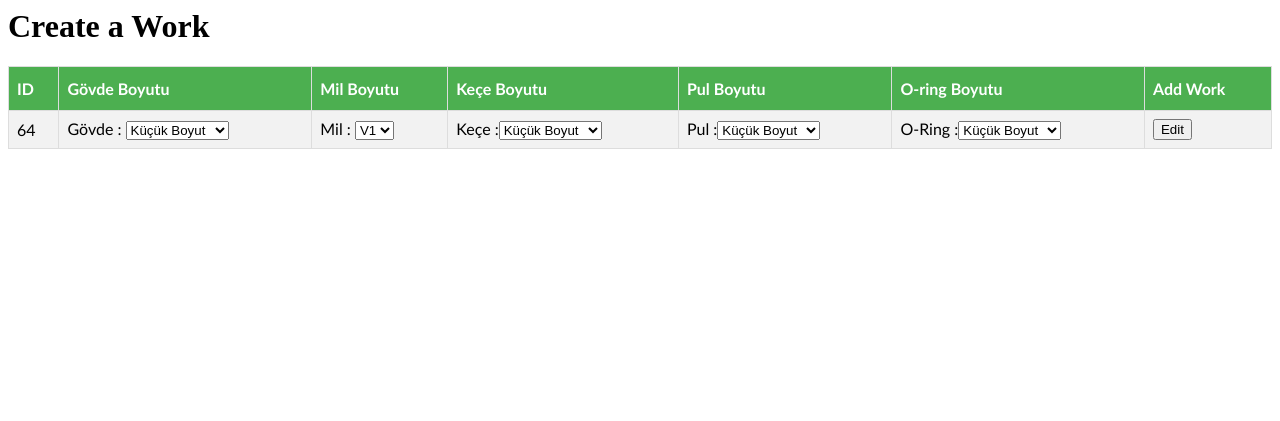
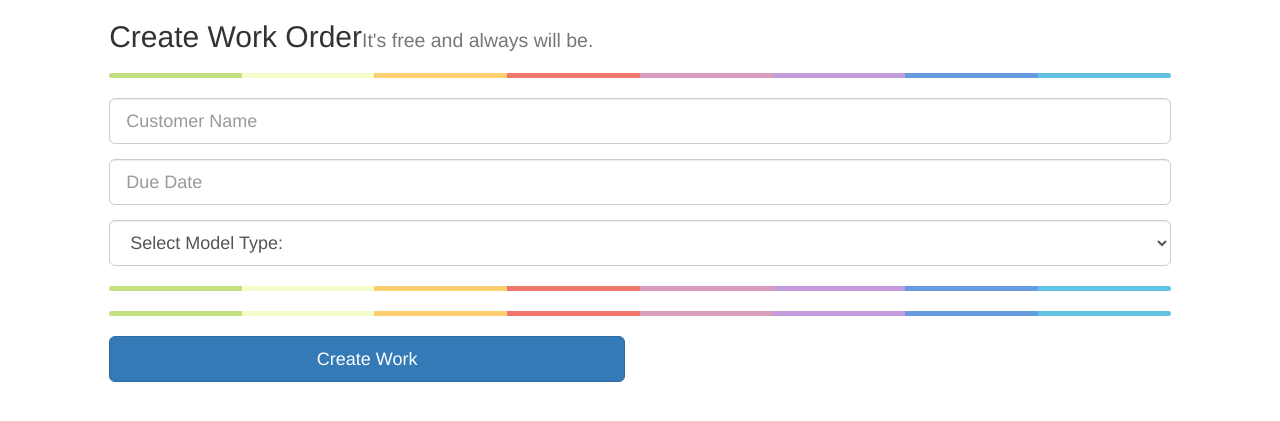
Before and after one commit to cantalay/kanban-db-example, a Django app: page /kanbanDB/makeEdit/64/ in a window 1280 px wide. Shown: the top 421 px of the page. Run offline with Django 3.2, Linux system fonts and the light colour scheme; data comes from the database, SQL or seed files in the repository; both versions use the stored data as it was after the commit; some libraries are stand-ins or nearby versions.

Commit message:
firsts SECOND

```diff
--- a/kanbanDB/views.py
+++ b/kanbanDB/views.py
@@ -269,6 +269,7 @@ def elapsedTime(request):
             gets.save()
         if station == "3":
             post = workOrder3.objects.order_by('create_date')
+            lastpost = workOrder.objects.order_by('create_date')
             gets = finishedWork()
             id = post[0].pk
             gets.pk = id
@@ -276,6 +277,7 @@ def elapsedTime(request):
             gets.elapsed_time = request.GET['time']
             gets.work_station = "3"
             post[0].delete()
+            lastpost[0].delete()
             gets.save()
     else:
         return HttpResponse("Something went wrong...")
--- a/templates/editPage.html
+++ b/templates/editPage.html
@@ -1,66 +1,51 @@
-{% load static %}
-<html>
-<head>
 
-    <link rel="stylesheet" href="{% static 'css/tableStyle.css' %}" >
+{% load static from staticfiles%}
+<link rel="stylesheet" href="{% static 'css/createStyle.css' %}" >
 
-<title>Edit Work </title>
-</head>
-<h1>Create a Work </h1>
-<form method="POST">
-{% csrf_token %}
+<link href="//netdna.bootstrapcdn.com/bootstrap/3.1.0/css/bootstrap.min.css" rel="stylesheet" id="bootstrap-css">
+<script src="//netdna.bootstrapcdn.com/bootstrap/3.1.0/js/bootstrap.min.js"></script>
+<script src="//code.jquery.com/jquery-1.11.1.min.js"></script>
+<head></head>
 
-    <table id="work">
-  <tr>
-      <th> ID </th>
-    <th>Gövde Boyutu</th>
-    <th>Mil Boyutu</th>
-      <th>Keçe Boyutu</th>
-    <th>Pul Boyutu</th>
-      <th>O-ring Boyutu</th>
-      <th>Add Work</th>
+<div class="container-md-6" >
 
-  </tr>
-  <tr>
-      <td>{{ post.id }}</td>
-    <td>Gövde : <select name="govde">
-    <option value="kucuk">Küçük Boyut</option>
-    <option value="normal">Normal Boyut</option>
-    <option value="büyük">Büyük Boyut</option>
-</select><br/></td>
+<div class="row">
+    <div class="col-xs-12 col-sm-9 col-md-10 col-sm-offset-9 col-md-offset-1">
+		<form role="form" method="POST">
+            {% csrf_token %}
+			<h2>Create Work Order<small>It's free and always will be.</small></h2>
+			<hr class="colorgraph">
 
-    <td>Mil : <select name="mil">
-    <option value="V1">V1</option>
-    <option value="V2">V2</option>
-    <option value="V3">V3</option>
-    <option value="V4">V4</option>
-    <option value="V5">V5</option>
-    <option value="V6">V6</option>
-    <option value="V7">V7</option>
-    <option value="V8">V8</option>
-</select><br/></td>
+			<div class="form-group">
+				<input type="text"  name="customer_name" id="display_name" class="form-control input-lg" placeholder="Customer Name" tabindex="1">
+			</div>
+			<div class="form-group">
+				<input placeholder="Due Date" class="form-control input-lg" type="text" onfocus="(this.type='date')"  id="date" name="deadline" tabindex="2">
+			</div>
 
-      <td>Keçe :<select name="kece">
-    <option value="kucuk">Küçük Boyut</option>
-    <option value="normal">Normal Boyut</option>
-</select><br/></td>
+			<div class="form-group">
 
-    <td>Pul :<select name="pul">
-    <option value="kucuk">Küçük Boyut</option>
-    <option value="normal">Normal Boyut</option>
-</select><br/></td>
+                    <select name="model_type" class="form-control input-lg" id="selectbasic"  placeholder="Email Address" tabindex="3">
+                        <option hidden >Select Model Type:</option>
+                        <option value="1">SC1</option>
+                        <option value="2">SC2</option>
+                        <option value="3">SC3</option>
+                        <option value="4">SC4</option>
+                        <option value="5">SC5</option>
+                        <option value="6">SC6</option>
+                        <option value="7">SC7</option>
+                        <option value="8">SC8</option>
+                    </select>
 
-      <td>O-Ring :<select name="oring">
-    <option value="kucuk">Küçük Boyut</option>
-    <option value="normal">Normal Boyut</option>
-</select><br/></td>
-      <td>
-      <input type="submit" value="Edit"/>
-</td>
+            </div>
+			<hr class="colorgraph">
+            <hr class="colorgraph">
+			<div class="row">
+				<div class="col-xs-12 col-md-6"><input type="submit" value="Create Work" class="btn btn-primary btn-block btn-lg" tabindex="7"></div>
+			</div>
 
-  </tr>
+		</form>
+	</div>
+</div>
 
-</table>
-
-
-</form>
+</div>
```
Also changed, not shown: db.sqlite3.
